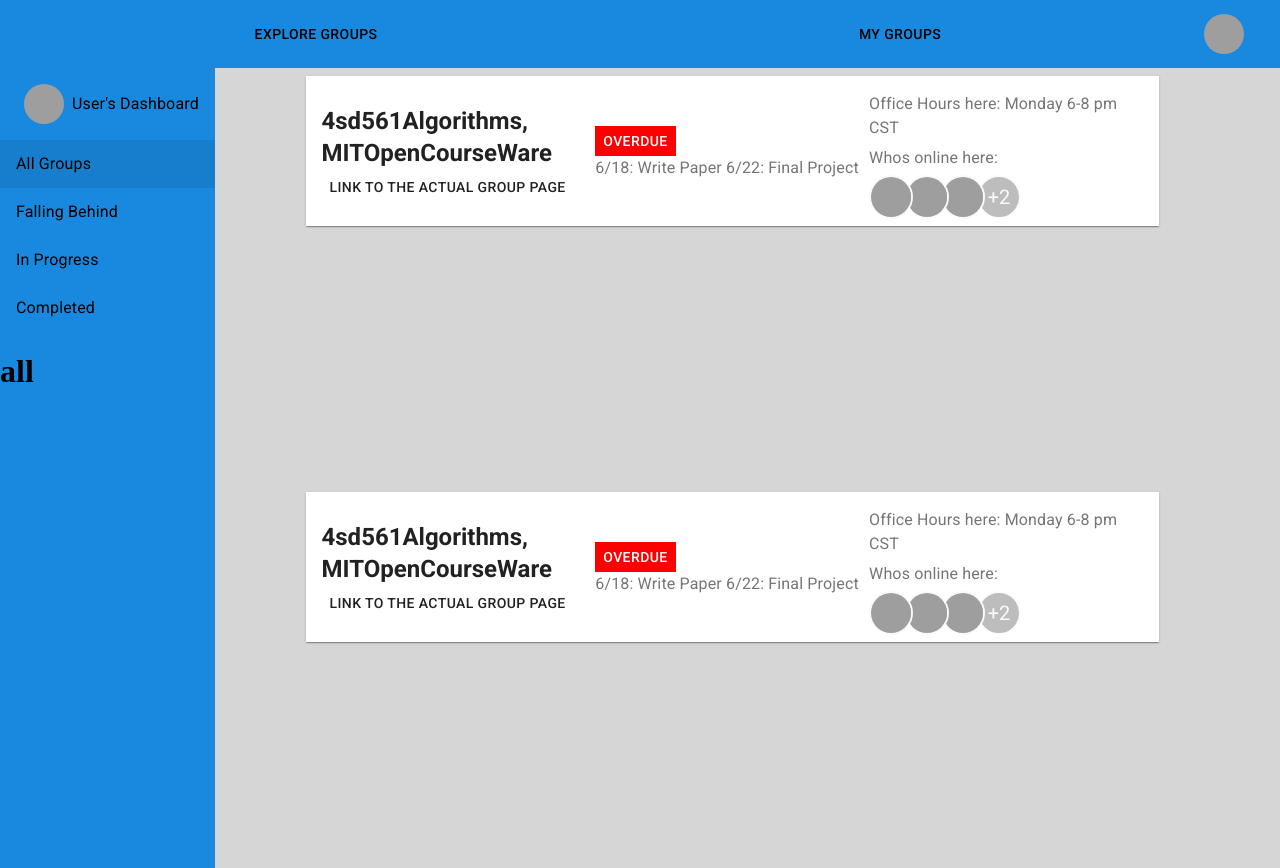
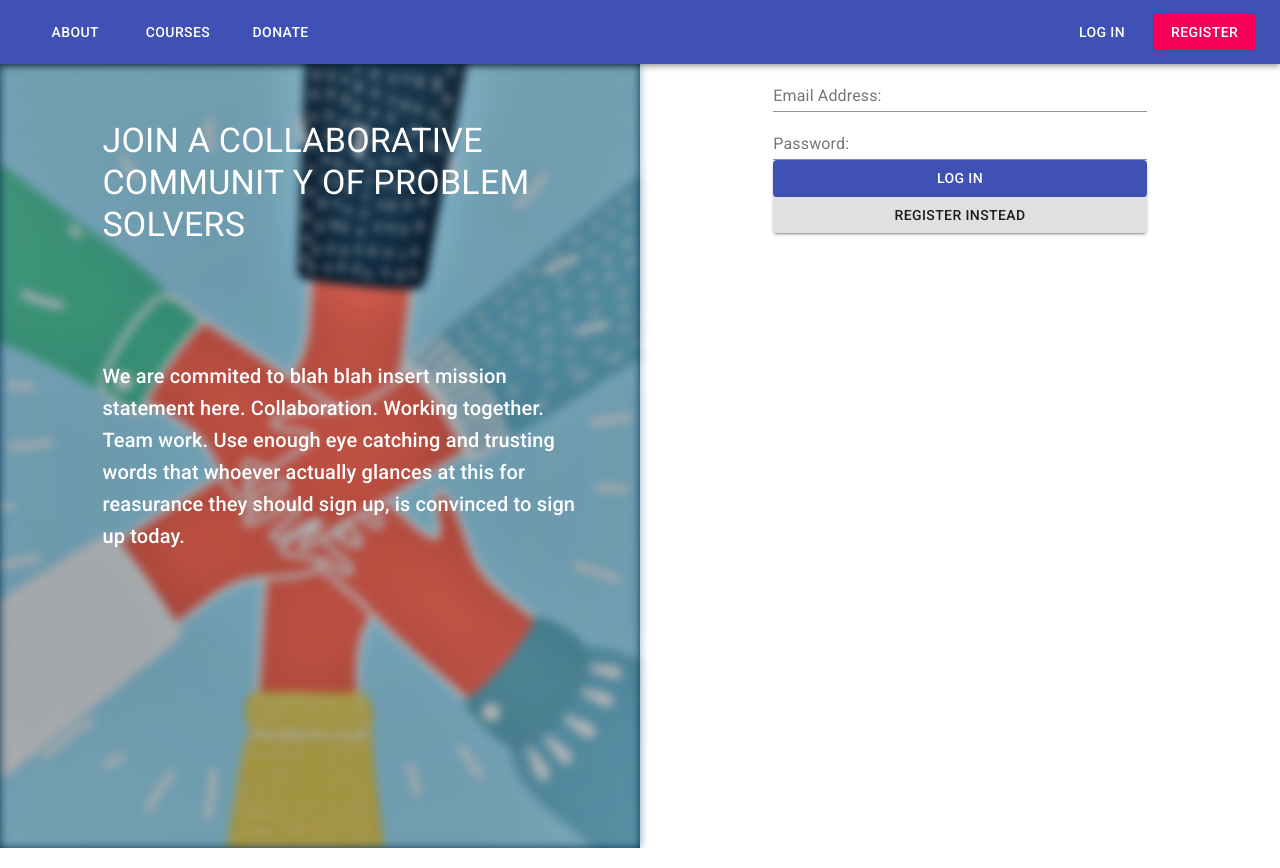
Before and after one commit to gaurav0628/summerhacks-Faction, a React (Create React App) app: page / in a window 1280 px wide. Built offline with nearby package versions, Linux system fonts and the light colour scheme; grey boxes are pictures that could not be loaded.

Commit message:
log out and log in updated

```diff
--- a/src/App.js
+++ b/src/App.js
@@ -4,8 +4,7 @@
 
 class App extends React.Component {
   isAuthorized() {
-    const auth_token = localStorage.getItem("author-token");
-    return true;
+    const auth_token = localStorage.getItem("auth-token");
     return auth_token ? true : false;
   }
   render() {
--- a/src/components/DashboardNavigationBar.js
+++ b/src/components/DashboardNavigationBar.js
@@ -8,6 +8,12 @@
 import AvatarBubble from "./AvatarBubble";
 
 class DashboardNavigationBar extends React.Component {
+  handleClick(){
+    window.localStorage.clear();
+    alert("success");
+    window.location.reload();
+  }
+
   render() {
     return (
       <AppBar position="static" class="cooloor">
@@ -18,8 +24,8 @@
           <Button fullWidth color="inherit" component={Link} to="/mygroups">
             My Groups
           </Button>
-          <Button component={Link} to="/profile">
-            <AvatarBubble />
+          <Button color="inherit" onClick={this.handleClick}>
+            Log Out
           </Button>
         </Toolbar>
       </AppBar>
--- a/src/views/Dashboard.js
+++ b/src/views/Dashboard.js
@@ -15,7 +15,6 @@
         <DashboardNavigationBar />
         <Switch>
           <Route path="/explore" component={() => <ExploreGroups />} />
-          <Route path="/profile" component={() => <Profile />} />
           <Route path="/group" component={() => <GroupView />} />
           <Route path="/create" component={() => <CreateGroup />} />
           <Route path="/" component={() => <MyGroups />} />
```
Also changed, not shown: src/keys.js (+37 -0 lines).
